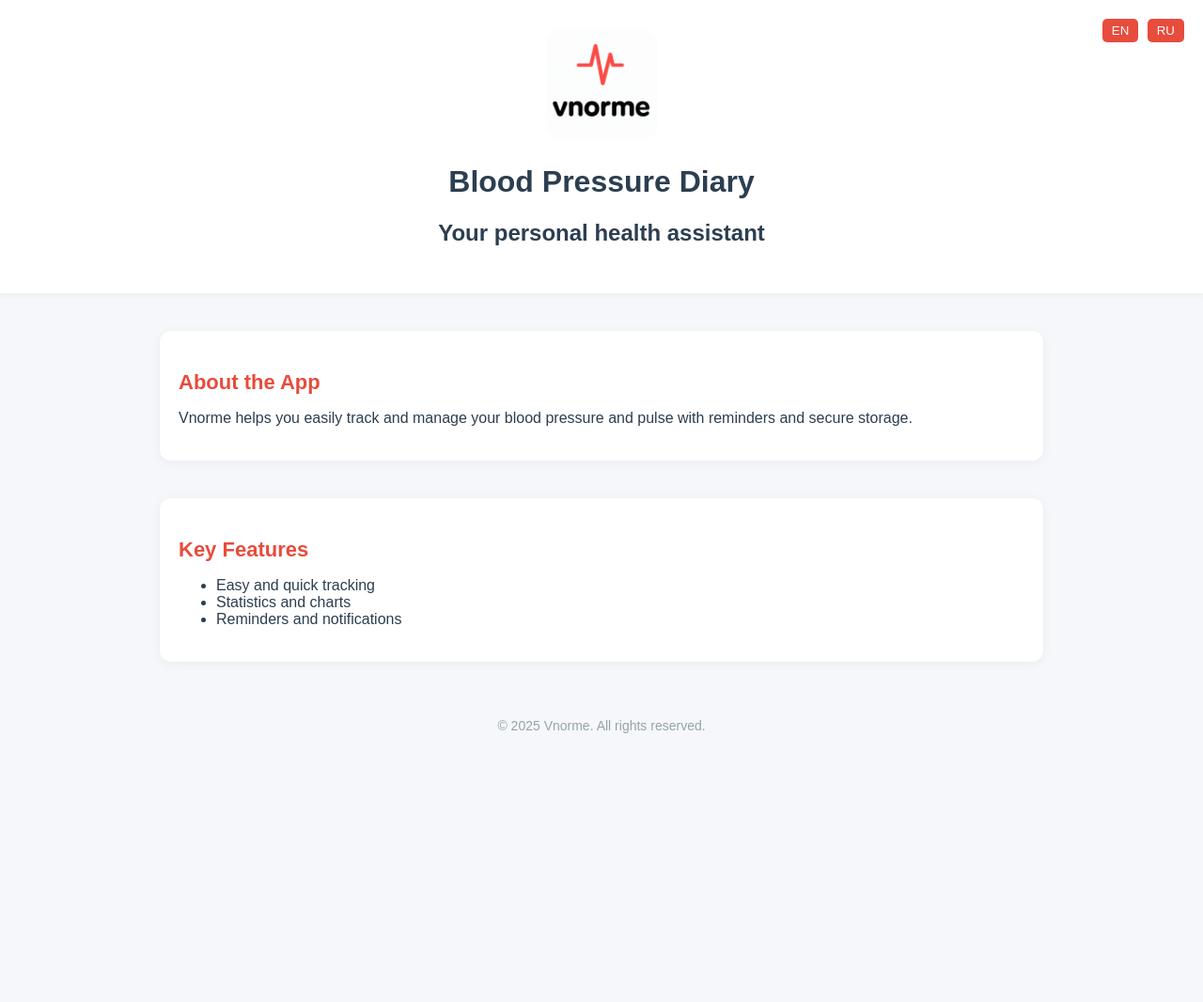
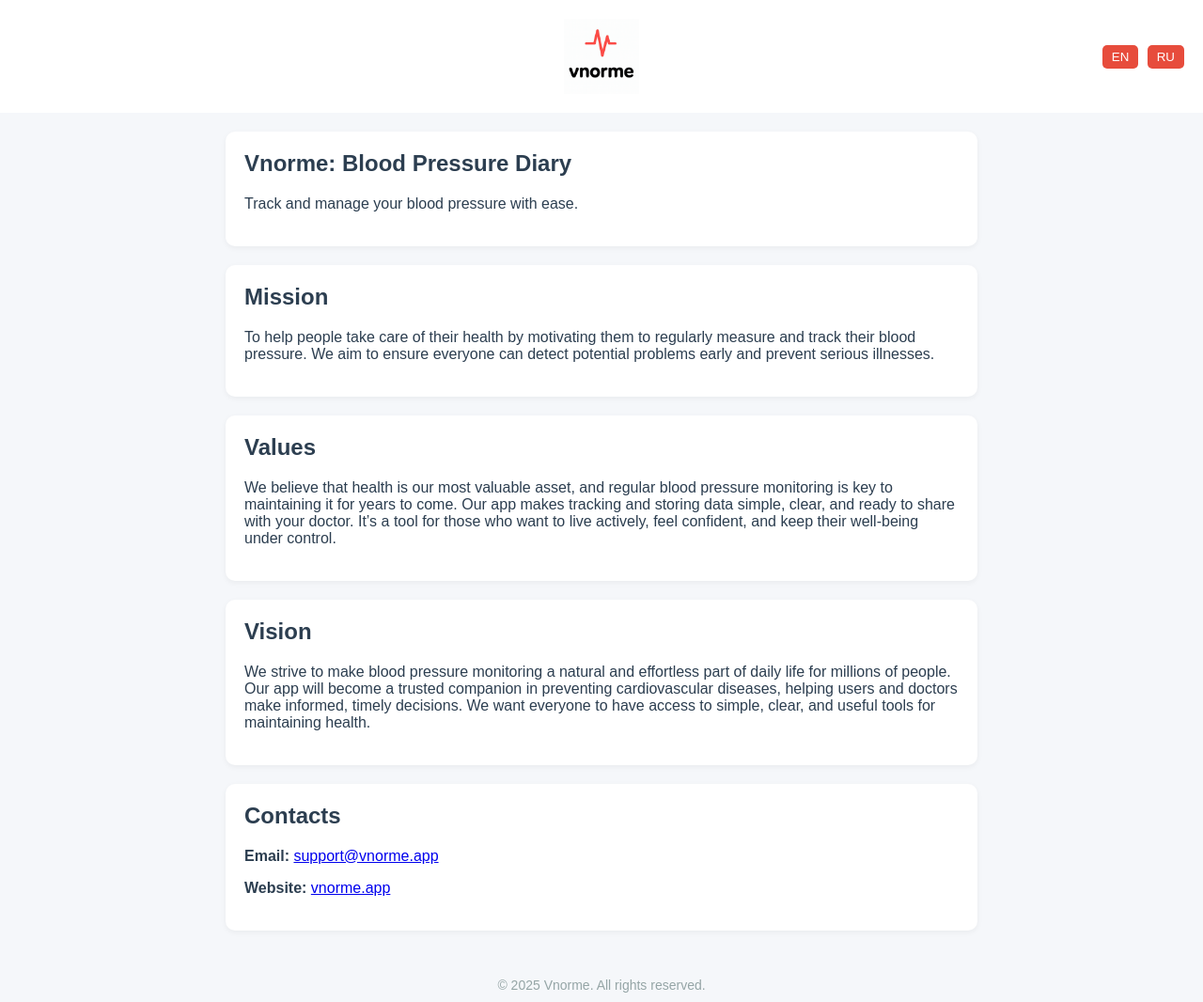
Before and after one commit to bigpackapps/support-vnorme, a plain HTML site: page docs/index.html in a window 1280 px wide. Shown: the whole page at 94% size. Before the commit the page ends 800 px from the top, so only its background shows below. Drawn offline with Linux system fonts and the light colour scheme.

Commit message:
Update site

```diff
--- a/docs/index.html
+++ b/docs/index.html
@@ -3,113 +3,68 @@
 <head>
     <meta charset="UTF-8">
     <meta name="viewport" content="width=device-width, initial-scale=1.0">
-    <title>Vnorme</title>
-    <style>
-        body {
-            font-family: Arial, sans-serif;
-            margin: 0;
-            padding: 0;
-            background-color: #f5f7fa;
-            color: #2c3e50;
-        }
-        header {
-            text-align: center;
-            padding: 30px 20px;
-            background-color: white;
-            box-shadow: 0 2px 6px rgba(0,0,0,0.05);
-            position: relative;
-        }
-        header img {
-            width: 120px;
-            height: 120px;
-            border-radius: 20px;
-        }
-        .lang-switch {
-            position: absolute;
-            right: 20px;
-            top: 20px;
-        }
-        .lang-switch button {
-            margin-left: 5px;
-            padding: 5px 10px;
-            background: #e74c3c;
-            color: white;
-            border: none;
-            border-radius: 5px;
-            cursor: pointer;
-        }
-        section {
-            max-width: 900px;
-            margin: 40px auto;
-            padding: 20px;
-            background: white;
-            border-radius: 12px;
-            box-shadow: 0 2px 12px rgba(0,0,0,0.05);
-        }
-        section h3 {
-            font-size: 22px;
-            margin-bottom: 15px;
-            color: #e74c3c;
-        }
-        footer {
-            text-align: center;
-            font-size: 14px;
-            color: #95a5a6;
-            padding: 20px;
-        }
-    </style>
+    <title>Vnorme: Blood Pressure Diary</title>
+    <link rel="stylesheet" href="style.css">
 </head>
 <body>
-
     <header>
+        <img src="assets/icon.png" alt="Vnorme Icon">
         <div class="lang-switch">
-            <button onclick="changeLang('en')">EN</button>
-            <button onclick="changeLang('ru')">RU</button>
+            <button onclick="setLanguage('en')">EN</button>
+            <button onclick="setLanguage('ru')">RU</button>
         </div>
-        <img src="assets/icon.png" alt="Vnorme Icon">
-        <h1 data-i18n="hero_title"></h1>
-        <h2 data-i18n="hero_subtitle"></h2>
     </header>
 
-    <section>
-        <h3 data-i18n="about_title"></h3>
-        <p data-i18n="about_text"></p>
+    <main>
+        <section class="intro">
+            <h1 data-i18n="app_name"></h1>
+            <p data-i18n="app_tagline"></p>
         </section>
 
         <section>
-        <h3 data-i18n="features_title"></h3>
-        <ul>
-            <li data-i18n="feature_1"></li>
-            <li data-i18n="feature_2"></li>
-            <li data-i18n="feature_3"></li>
-        </ul>
+            <h2 data-i18n="mission_title"></h2>
+            <p data-i18n="mission_text"></p>
         </section>
 
+        <section>
+            <h2 data-i18n="values_title"></h2>
+            <p data-i18n="values_text"></p>
+        </section>
+
+        <section>
+            <h2 data-i18n="vision_title"></h2>
+            <p data-i18n="vision_text"></p>
+        </section>
+
+        <section>
+            <h2 data-i18n="contacts_title"></h2>
+            <p><strong>Email:</strong> <a href="mailto:support@vnorme.app">support@vnorme.app</a></p>
+            <p><strong>Website:</strong> <a href="https://vnorme.app">vnorme.app</a></p>
+        </section>
+    </main>
+
     <footer>
-        &copy; 2025 Vnorme. <span data-i18n="footer_text"></span>
+        &copy; 2025 Vnorme. All rights reserved.
     </footer>
 
     <script>
+        let currentLang = 'en';
+
         function setLanguage(lang) {
             fetch(`lang/${lang}.json`)
                 .then(res => res.json())
-        .then(dict => {
+                .then(data => {
                     document.querySelectorAll('[data-i18n]').forEach(el => {
-                let key = el.getAttribute('data-i18n');
-                el.textContent = dict[key] || key;
+                        const key = el.getAttribute('data-i18n');
+                        if (data[key]) {
+                            el.innerHTML = data[key];
+                        }
                     });
                 });
+            currentLang = lang;
         }
 
-function changeLang(newLang) {
-    localStorage.setItem('lang', newLang);
-    setLanguage(newLang);
-}
-
-let savedLang = localStorage.getItem('lang') || navigator.language.slice(0,2);
-if (!['en', 'ru'].includes(savedLang)) savedLang = 'en';
-setLanguage(savedLang);
+        setLanguage(currentLang);
     </script>
-
 </body>
 </html>
--- a/docs/lang/en.json
+++ b/docs/lang/en.json
@@ -7,5 +7,15 @@
     "feature_1": "Easy and quick tracking",
     "feature_2": "Statistics and charts",
     "feature_3": "Reminders and notifications",
-    "footer_text": "All rights reserved."
+    "footer_text": "All rights reserved.",
+
+    "app_name": "Vnorme: Blood Pressure Diary",
+    "app_tagline": "Track and manage your blood pressure with ease.",
+    "mission_title": "Mission",
+    "mission_text": "To help people take care of their health by motivating them to regularly measure and track their blood pressure. We aim to ensure everyone can detect potential problems early and prevent serious illnesses.",
+    "values_title": "Values",
+    "values_text": "We believe that health is our most valuable asset, and regular blood pressure monitoring is key to maintaining it for years to come. Our app makes tracking and storing data simple, clear, and ready to share with your doctor. It’s a tool for those who want to live actively, feel confident, and keep their well-being under control.",
+    "vision_title": "Vision",
+    "vision_text": "We strive to make blood pressure monitoring a natural and effortless part of daily life for millions of people. Our app will become a trusted companion in preventing cardiovascular diseases, helping users and doctors make informed, timely decisions. We want everyone to have access to simple, clear, and useful tools for maintaining health.",
+    "contacts_title": "Contacts"
 }
--- /dev/null
+++ b/docs/style.css
@@ -0,0 +1,60 @@
+body {
+    font-family: Arial, sans-serif;
+    margin: 0;
+    background-color: #f5f7fa;
+    color: #2c3e50;
+}
+
+header {
+    display: flex;
+    justify-content: center;
+    align-items: center;
+    padding: 20px;
+    background: white;
+    position: relative;
+}
+
+header img {
+    width: 80px;
+    height: 80px;
+}
+
+.lang-switch {
+    position: absolute;
+    right: 20px;
+}
+
+.lang-switch button {
+    background: #e74c3c;
+    color: white;
+    border: none;
+    padding: 5px 10px;
+    margin-left: 5px;
+    cursor: pointer;
+    border-radius: 5px;
+}
+
+main {
+    max-width: 800px;
+    margin: auto;
+    padding: 20px;
+}
+
+section {
+    background: white;
+    padding: 20px;
+    margin-bottom: 20px;
+    border-radius: 10px;
+    box-shadow: 0 2px 6px rgba(0,0,0,0.05);
+}
+
+h1, h2 {
+    margin-top: 0;
+}
+
+footer {
+    text-align: center;
+    font-size: 14px;
+    padding: 10px;
+    color: #95a5a6;
+}
```
Also changed, not shown: docs/lang/ru.json (+12 -1 lines). Lines whose indentation alone changed are shown as unchanged.
